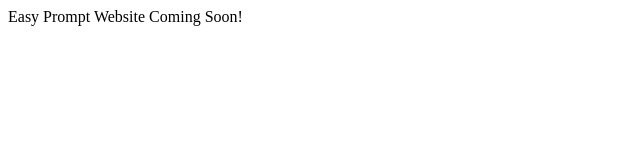
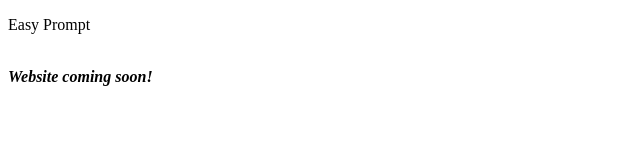
Before and after one commit to CoolMan119/EasyPrompt, a plain HTML site: page index.html in a window 1280 px wide. Shown: the whole page, without its empty margins (0-640 px from the left). Drawn offline with Linux system fonts and the light colour scheme.

Commit message:
Update index.html

```diff
--- a/index.html
+++ b/index.html
@@ -4,7 +4,8 @@
     <title>Easy Prompt</title>
   </head>
   <body>
-    <p1>Easy Prompt</p1>
-    <p2>Website Coming Soon!</p2>
+    <p>Easy Prompt</p>
+    <br>
+    <strong><em>Website coming soon!</strong></em>
   </body>
 </html>
```
